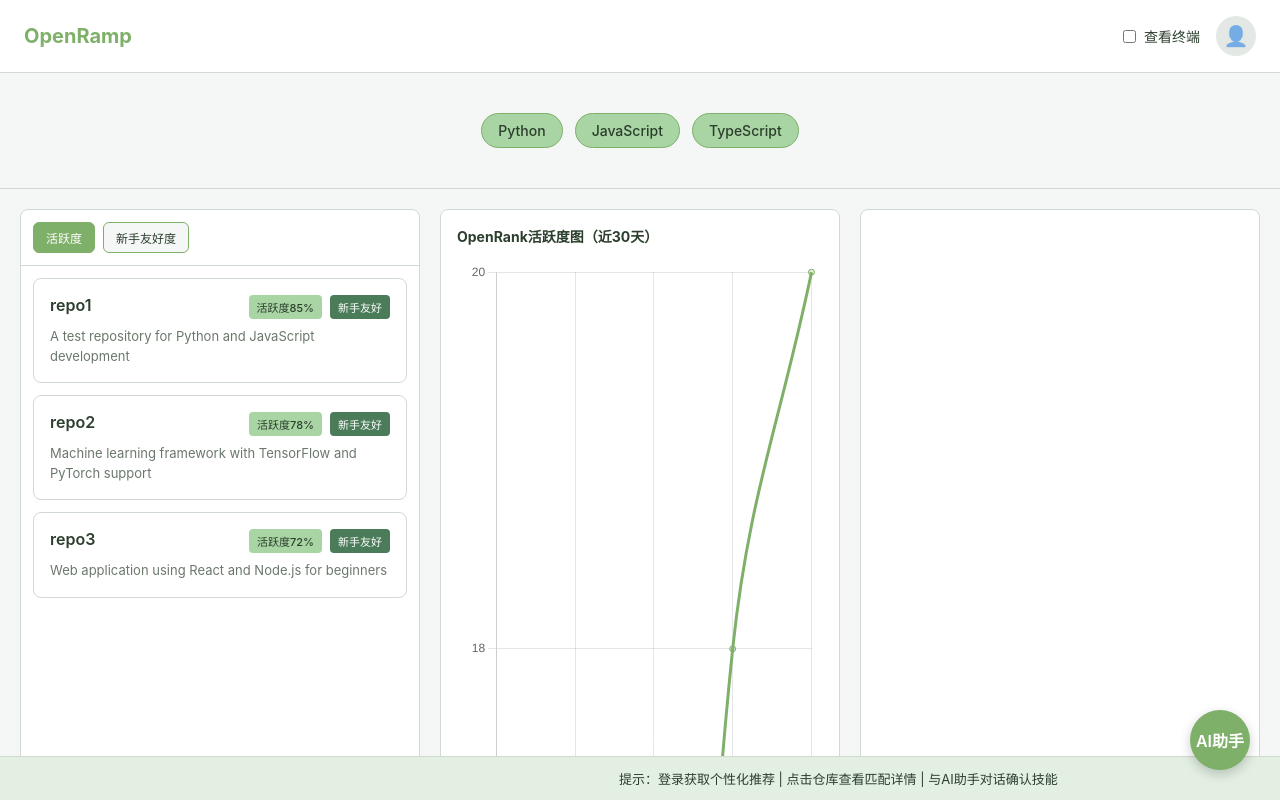
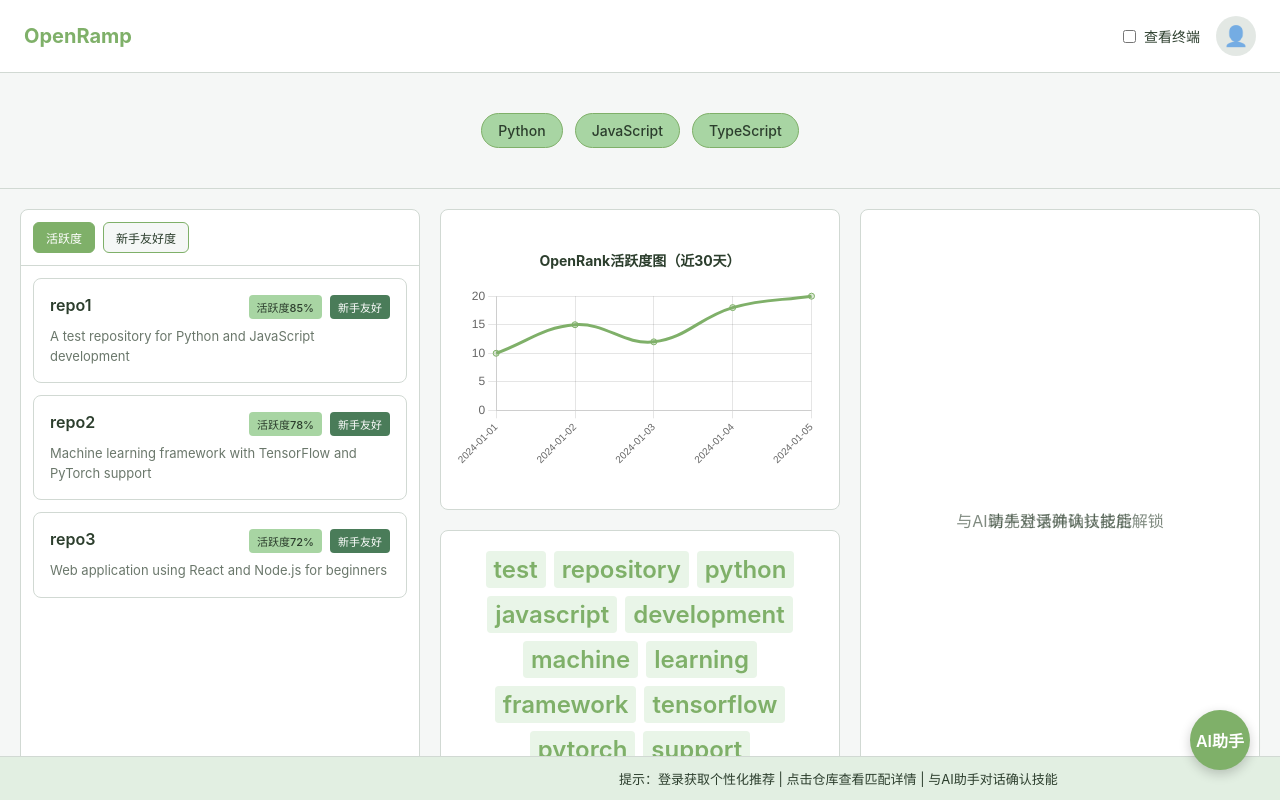
Before and after one commit to AVALorrie37/OpenRamp, a React (Vite) app in the folder frontend/: page / in a window 1280 px wide. Built offline with nearby package versions, Linux system fonts and the light colour scheme.

Commit message:
修复中间列图表显示bug，优化窗口自适应

```diff
--- a/frontend/src/App.tsx
+++ b/frontend/src/App.tsx
@@ -193,12 +193,15 @@ const App: React.FC = () => {
           <div style={{
             display: 'flex',
             flexDirection: 'column',
-            gap: '20px'
+            gap: '20px',
+            height: '100%'
           }}>
             <div style={{
               backgroundColor: theme.white,
               borderRadius: '8px',
               border: `1px solid ${theme.border}`,
+              minHeight: '200px',
+              flex:1,
               position: 'relative'
             }}>
               <OpenRankChart repo={selectedRepo || repos[0]} />
@@ -208,6 +211,7 @@ const App: React.FC = () => {
               borderRadius: '8px',
               border: `1px solid ${theme.border}`,
               minHeight: '200px',
+              flex:1,
               position: 'relative'
             }}>
               <KeywordCloud repos={repos} />
--- a/frontend/src/components/Module1_MainCenter/OpenRankChart.tsx
+++ b/frontend/src/components/Module1_MainCenter/OpenRankChart.tsx
@@ -80,7 +80,15 @@ const OpenRankChart: React.FC<OpenRankChartProps> = ({ repo }) => {
   }
 
   return (
-    <div style={{ padding: '16px' }}>
+    <div style={{
+      padding: '16px',
+      height: '100%',
+      width: '100%',
+      display: 'flex',
+      flexDirection: 'column',
+      justifyContent: 'center',
+      alignItems: 'center'
+      }}>
       <h4 style={{ margin: '0 0 16px 0', fontSize: '14px', color: theme.text }}>
         OpenRank活跃度图（近30天）
       </h4>
@@ -88,7 +96,7 @@ const OpenRankChart: React.FC<OpenRankChartProps> = ({ repo }) => {
         data={chartData}
         options={{
           responsive: true,
-          maintainAspectRatio: false,
+          maintainAspectRatio: true,
           plugins: {
             legend: {
               display: false
@@ -115,7 +123,6 @@ const OpenRankChart: React.FC<OpenRankChartProps> = ({ repo }) => {
             }
           }
         }}
-        height={200}
       />
     </div>
   )
```
